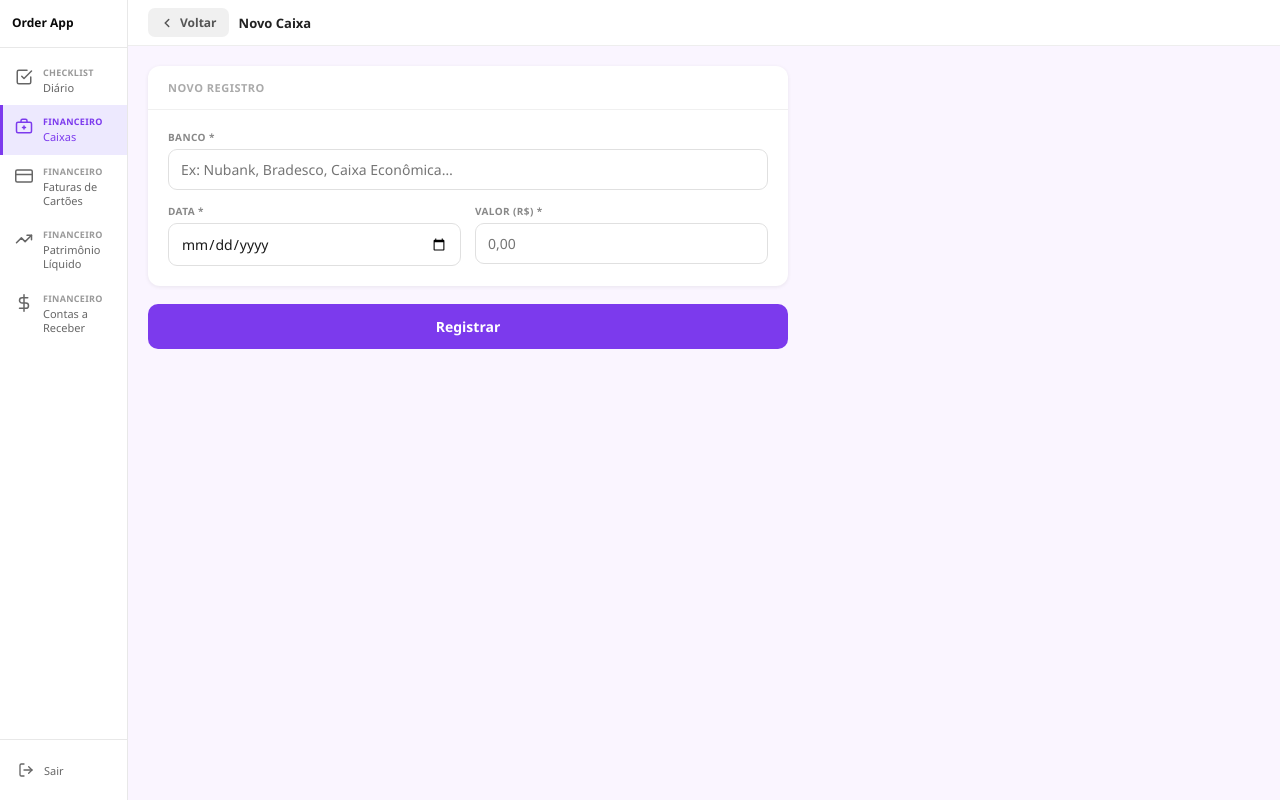
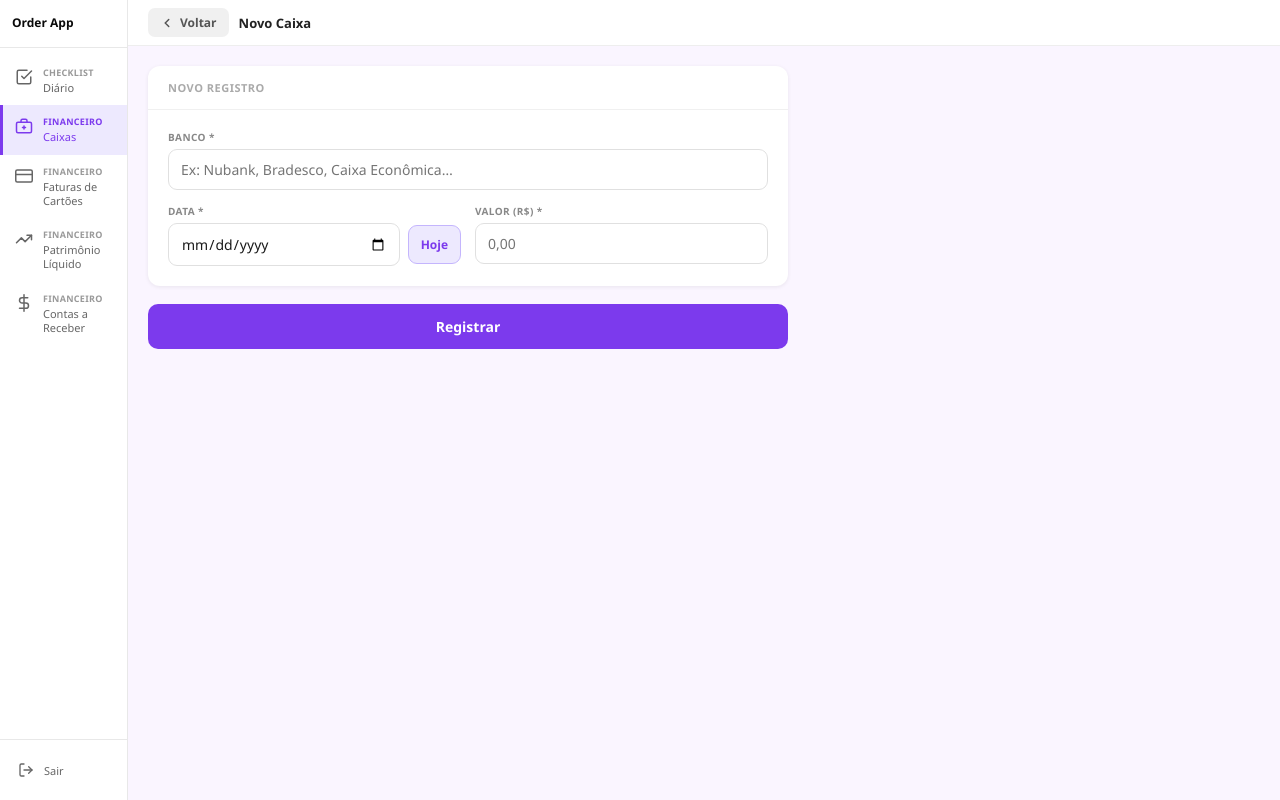
Before and after one commit to DanteDerette/orderapp, a Flask app: template templates/caixas_form.html in a window 1280 px wide. Run offline with Flask 3, Linux system fonts and the light colour scheme; the template is opened without the code that fills it, so the values that code supplies are empty.

Commit message:
feat: adiciona botão Hoje no campo Data do formulário de caixas

```diff
--- a/templates/caixas_form.html
+++ b/templates/caixas_form.html
@@ -44,6 +44,10 @@
     .form-label { font-size: 10px; font-weight: 700; color: #888; text-transform: uppercase; letter-spacing: .4px; }
     .form-input { padding: 10px 12px; border: 1.5px solid #e0e0e0; border-radius: 9px; font-size: 14px; font-family: inherit; outline: none; background: #fff; color: #1a1a1a; transition: border-color .15s; }
     .form-input:focus { border-color: #7c3aed; }
+    .input-com-hoje { display: flex; gap: 8px; align-items: center; }
+    .input-com-hoje .form-input { flex: 1; }
+    .btn-hoje { padding: 10px 12px; background: #ede9fe; color: #7c3aed; border: 1.5px solid #c4b5fd; border-radius: 9px; font-size: 12px; font-weight: 700; font-family: inherit; cursor: pointer; white-space: nowrap; transition: background .15s; }
+    .btn-hoje:hover { background: #ddd6fe; }
 
     .acoes { display: flex; gap: 10px; flex-wrap: wrap; }
     .btn-salvar { flex: 1; padding: 13px 20px; background: #7c3aed; color: #fff; border: none; border-radius: 10px; font-size: 14px; font-weight: 700; font-family: inherit; cursor: pointer; transition: background .15s; white-space: nowrap; }
@@ -92,8 +96,11 @@
               </div>
               <div class="form-group">
                 <label class="form-label">Data *</label>
-                <input class="form-input" type="date" name="data" required
-                  value="{{ caixa.data.strftime('%Y-%m-%d') if caixa.data else '' }}">
+                <div class="input-com-hoje">
+                  <input class="form-input" type="date" name="data" id="data-edit" required
+                    value="{{ caixa.data.strftime('%Y-%m-%d') if caixa.data else '' }}">
+                  <button type="button" class="btn-hoje" onclick="setHoje('data-edit')">Hoje</button>
+                </div>
               </div>
               <div class="form-group">
                 <label class="form-label">Valor (R$) *</label>
@@ -124,7 +131,10 @@
               </div>
               <div class="form-group">
                 <label class="form-label">Data *</label>
-                <input class="form-input" type="date" name="data" required value="{{ hoje }}">
+                <div class="input-com-hoje">
+                  <input class="form-input" type="date" name="data" id="data-novo" required value="{{ hoje }}">
+                  <button type="button" class="btn-hoje" onclick="setHoje('data-novo')">Hoje</button>
+                </div>
               </div>
               <div class="form-group">
                 <label class="form-label">Valor (R$) *</label>
@@ -141,6 +151,13 @@
     </div>
   </div>
   <script>
+    function setHoje(id) {
+      var d = new Date();
+      var y = d.getFullYear();
+      var m = String(d.getMonth()+1).padStart(2,'0');
+      var dd = String(d.getDate()).padStart(2,'0');
+      document.getElementById(id).value = y+'-'+m+'-'+dd;
+    }
     (function(){
       var form = document.getElementById('form-caixa');
       if (!form) return;
```
